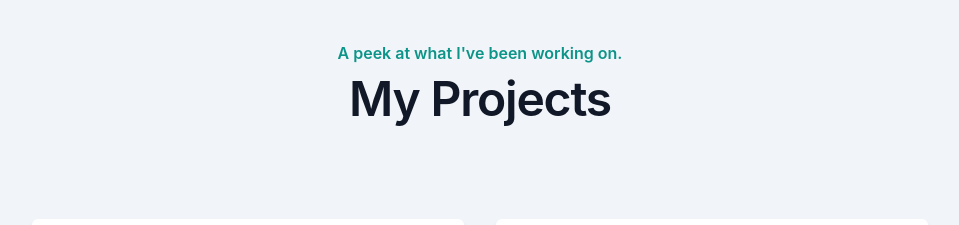
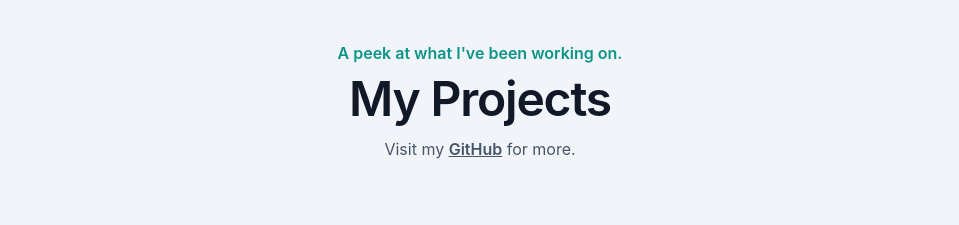
Before and after one commit to ddvkhanh/portfolio, a React (Create React App) app in the folder portfolio/: page / in a window 1280 px wide. Shown: the part 3180-3405 px from the top of the page, without its empty margins (160-1119 px from the left). Built offline with nearby package versions, Linux system fonts and the light colour scheme.

Commit message:
minor UI update

```diff
--- a/portfolio/src/components/Projects/Projects.jsx
+++ b/portfolio/src/components/Projects/Projects.jsx
@@ -1,8 +1,11 @@
 import React from 'react';
-import { projects } from '../../constants/data';
+import { contacts, projects } from '../../constants/data';
 import ProjectCard from './ProjectCard';
 
 export default function Projects() {
+  const gitHubContact = contacts.find(c => c.contact === "GitHub");
+  const gitHubUrl = gitHubContact?.url;
+
   return (
     <div id="projects" className="mx-auto p-10 sm:py-10 lg:py-20 bg-gradient-to bg-slate-100 rounded-md shadow-md">
       <div className="mx-auto max-w-7xl px-6 lg:px-8">
@@ -13,6 +16,9 @@ export default function Projects() {
           <p className="mt-2 text-pretty text-4xl font-semibold tracking-tight text-gray-900 sm:text-5xl lg:text-balance">
             My Projects
           </p>
+          <h3 className="mt-3 text-base leading-7 text-slate-600">
+            Visit my <a href={gitHubUrl} className="font-semibold underline">GitHub</a> for more.
+          </h3>
         </div>
         <div className="mx-auto mt-16 max-w-2xl sm:mt-20 lg:mt-24 lg:max-w-4xl">
           <dl className="grid max-w-xl grid-cols-1 gap-x-8 gap-y-10 lg:max-w-none lg:grid-cols-2 lg:gap-y-16">
```
